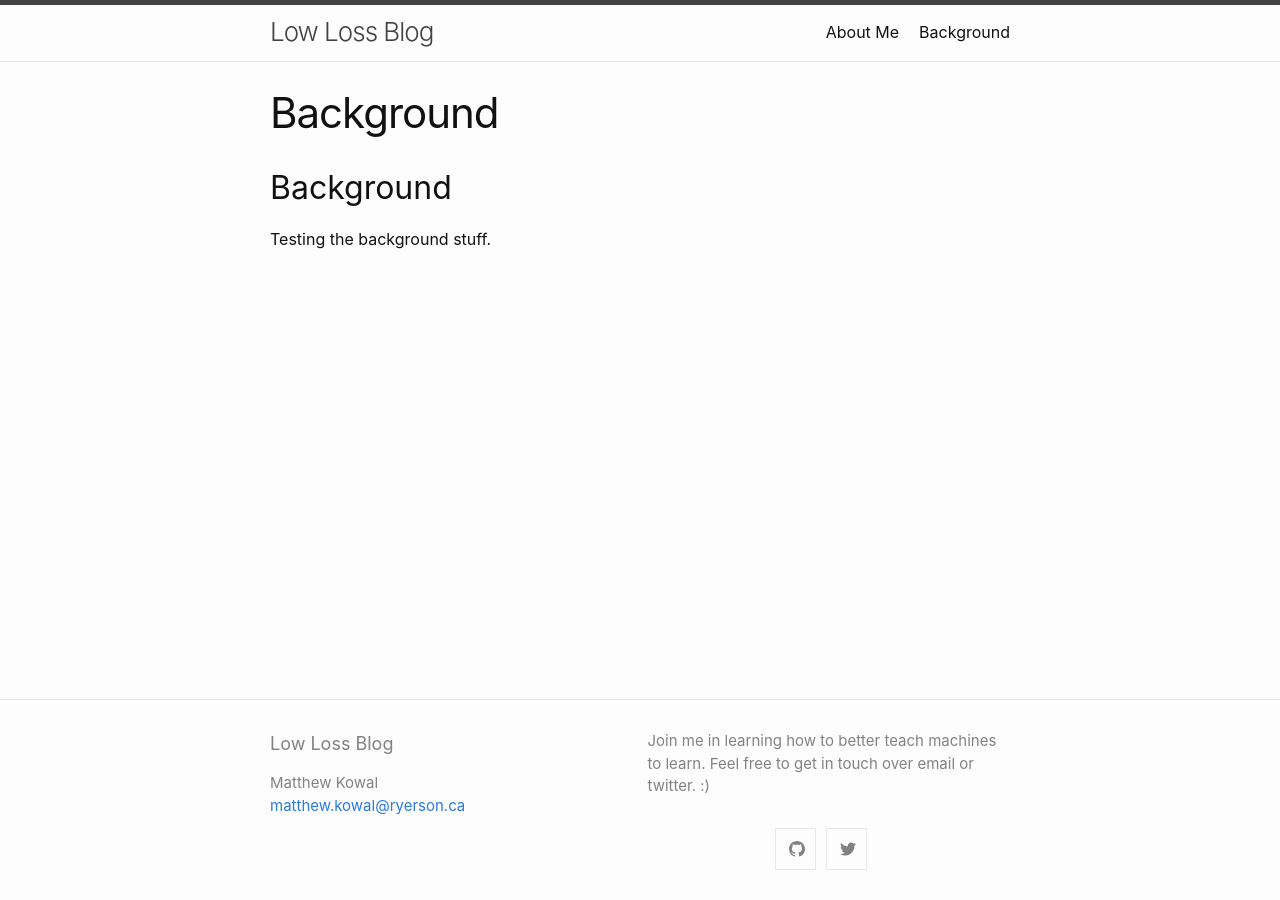
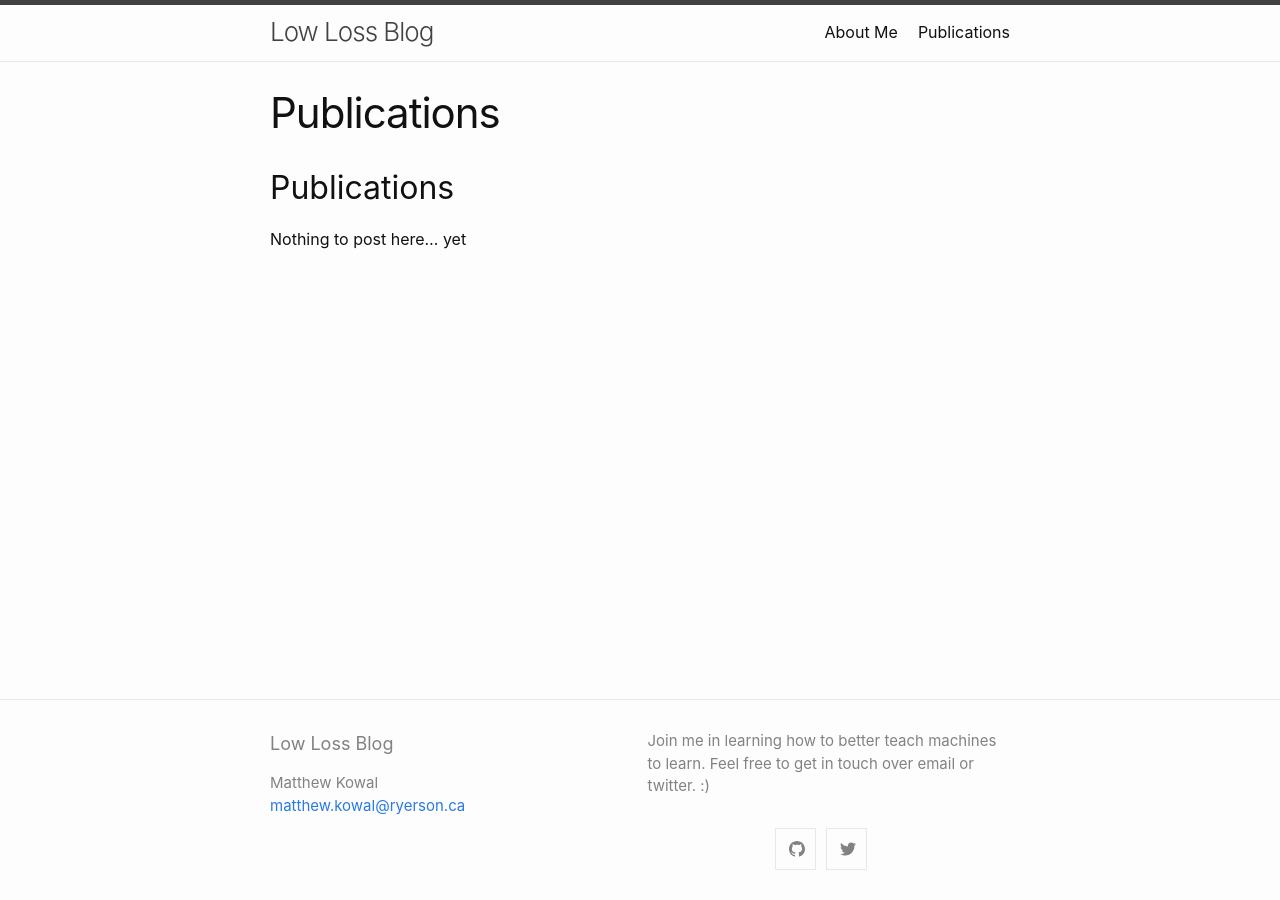
Before and after one commit to MKowal2/MKowal4.github.io, a Jekyll site: the page built from History.markdown, in a window 1280 px wide. Built offline with Jekyll 4.4.1, drawn with Linux system fonts in a browser that asks for light colours; our own code applies the rules of GitHub Pages for plain Markdown files.

Commit message:
Update History.markdown

```diff
--- a/History.markdown
+++ b/History.markdown
@@ -1,3 +1,3 @@
-## Background
+## Publications
 
-Testing the background stuff.
+Nothing to post here... yet
```
